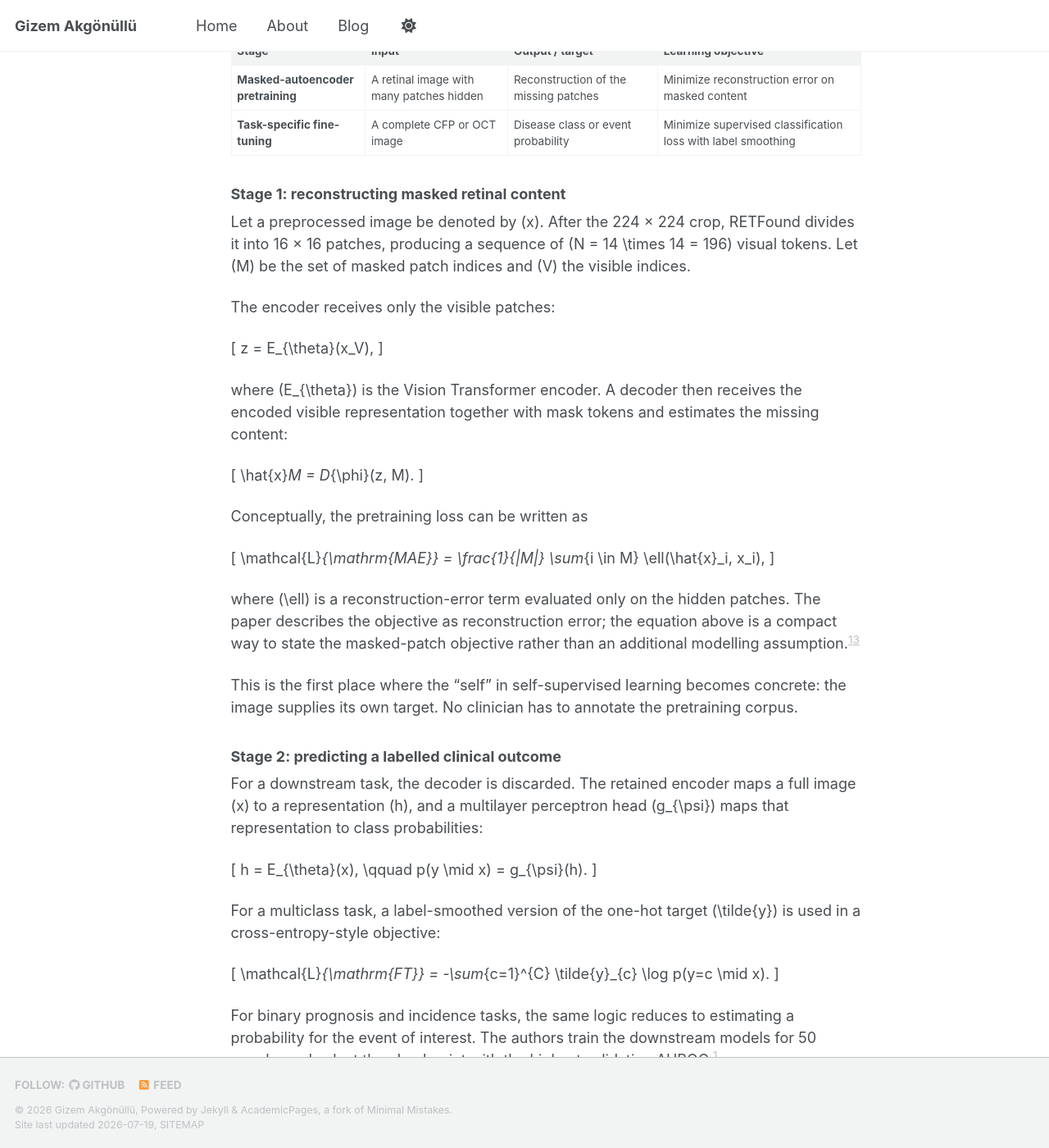
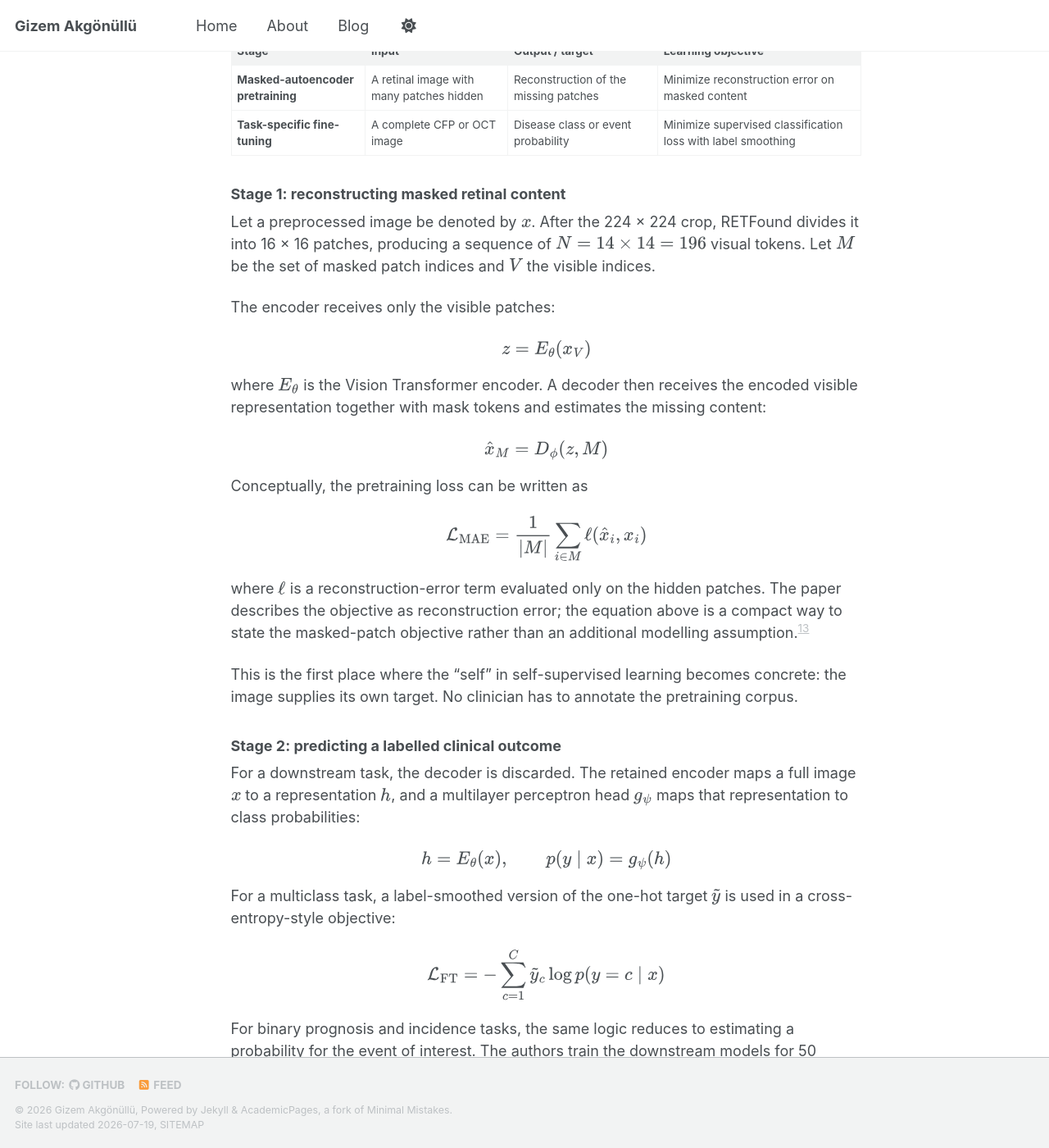
Before and after one commit to gizem-corp/gizem-corp.github.io, a Jekyll site: the page built from _posts/2026-07-05-retfound-learning-from-the-retina-without-labels.md, in a window 1280 px wide and 1400 px high, scrolled down 2707 px. Shown: the whole window at 82% size. Built offline with Jekyll 4.4.1, drawn with Linux system fonts in a browser that asks for light colours; a style sheet for code colours, icons or effects is not loaded.

```diff
--- a/_posts/2026-07-05-retfound-learning-from-the-retina-without-labels.md
+++ b/_posts/2026-07-05-retfound-learning-from-the-retina-without-labels.md
@@ -79,50 +79,50 @@ A useful way to understand RETFound is to separate its two objectives. The model
 
 ### Stage 1: reconstructing masked retinal content
 
-Let a preprocessed image be denoted by \(x\). After the 224 × 224 crop, RETFound divides it into 16 × 16 patches, producing a sequence of \(N = 14 \times 14 = 196\) visual tokens. Let \(M\) be the set of masked patch indices and \(V\) the visible indices.
+Let a preprocessed image be denoted by $x$. After the 224 × 224 crop, RETFound divides it into 16 × 16 patches, producing a sequence of $N = 14 \times 14 = 196$ visual tokens. Let $M$ be the set of masked patch indices and $V$ the visible indices.
 
 The encoder receives only the visible patches:
 
-\[
-z = E_{\theta}(x_V),
-\]
+$$
+z = E_{\theta}(x_V)
+$$
 
-where \(E_{\theta}\) is the Vision Transformer encoder. A decoder then receives the encoded visible representation together with mask tokens and estimates the missing content:
+where $E_{\theta}$ is the Vision Transformer encoder. A decoder then receives the encoded visible representation together with mask tokens and estimates the missing content:
 
-\[
-\hat{x}_M = D_{\phi}(z, M).
-\]
+$$
+\hat{x}_M = D_{\phi}(z, M)
+$$
 
 Conceptually, the pretraining loss can be written as
 
-\[
+$$
 \mathcal{L}_{\mathrm{MAE}}
 =
 \frac{1}{|M|}
 \sum_{i \in M}
-\ell(\hat{x}_i, x_i),
-\]
+\ell(\hat{x}_i, x_i)
+$$
 
-where \(\ell\) is a reconstruction-error term evaluated only on the hidden patches. The paper describes the objective as reconstruction error; the equation above is a compact way to state the masked-patch objective rather than an additional modelling assumption.[^retfound][^mae]
+where $\ell$ is a reconstruction-error term evaluated only on the hidden patches. The paper describes the objective as reconstruction error; the equation above is a compact way to state the masked-patch objective rather than an additional modelling assumption.[^retfound][^mae]
 
 This is the first place where the “self” in self-supervised learning becomes concrete: the image supplies its own target. No clinician has to annotate the pretraining corpus.
 
 ### Stage 2: predicting a labelled clinical outcome
 
-For a downstream task, the decoder is discarded. The retained encoder maps a full image \(x\) to a representation \(h\), and a multilayer perceptron head \(g_{\psi}\) maps that representation to class probabilities:
+For a downstream task, the decoder is discarded. The retained encoder maps a full image $x$ to a representation $h$, and a multilayer perceptron head $g_{\psi}$ maps that representation to class probabilities:
 
-\[
+$$
 h = E_{\theta}(x), \qquad
-p(y \mid x) = g_{\psi}(h).
-\]
+p(y \mid x) = g_{\psi}(h)
+$$
 
-For a multiclass task, a label-smoothed version of the one-hot target \(\tilde{y}\) is used in a cross-entropy-style objective:
+For a multiclass task, a label-smoothed version of the one-hot target $\tilde{y}$ is used in a cross-entropy-style objective:
 
-\[
+$$
 \mathcal{L}_{\mathrm{FT}}
 =
--\sum_{c=1}^{C} \tilde{y}_{c} \log p(y=c \mid x).
-\]
+-\sum_{c=1}^{C} \tilde{y}_{c} \log p(y=c \mid x)
+$$
 
 For binary prognosis and incidence tasks, the same logic reduces to estimating a probability for the event of interest. The authors train the downstream models for 50 epochs and select the checkpoint with the highest validation AUROC.[^retfound]
 
```
